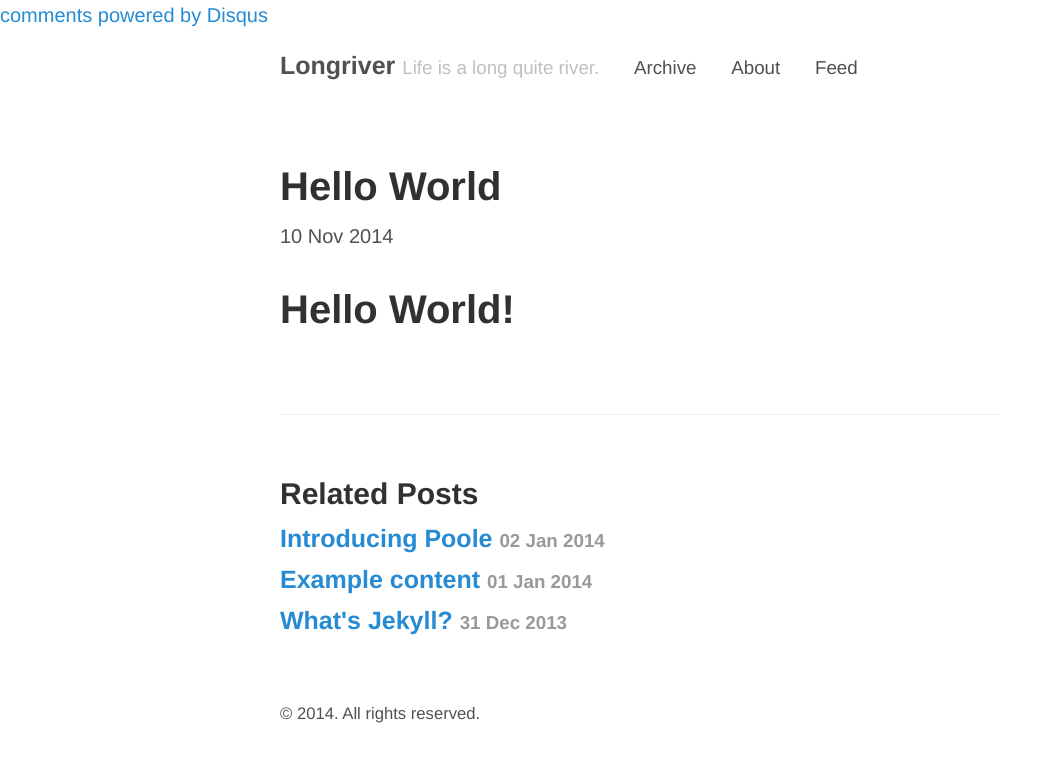
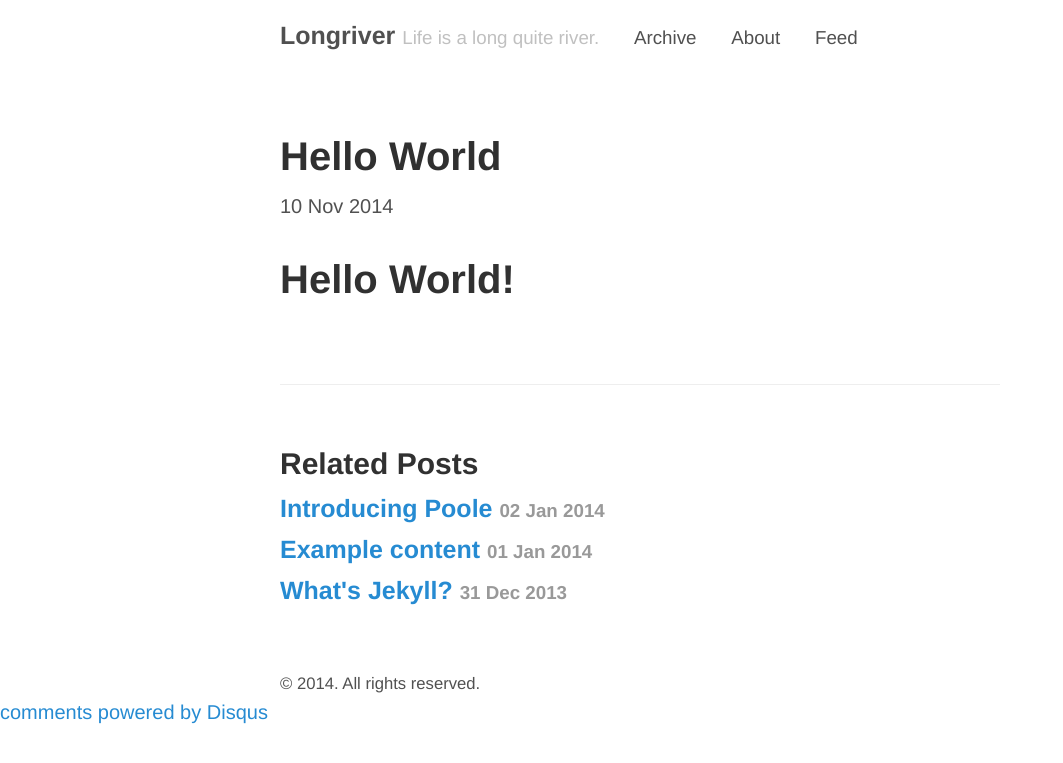
Before and after one commit to harveyaot/harveyaot.github.io, a Jekyll site: the page built from _posts/2014-11-10-hello-world.md, in a window 1280 px wide. Shown: the top 763 px of the page, without its empty margins (0-1063 px from the left). Built offline with Jekyll 4.4.1, drawn with Linux system fonts in a browser that asks for light colours; comment, search, counter and statistics services are not loaded.

Commit message:
fix comments

```diff
--- a/_layouts/default.html
+++ b/_layouts/default.html
@@ -2,8 +2,6 @@
 <html lang="en">
 
   {% include head.html %}
-  {% include comments.html %}
-  {% include google_analytics.html %}
 
   <body>
 
@@ -29,6 +27,8 @@
         </small>
       </footer>
     </div>
+  {% include comments.html %}
+  {% include google_analytics.html %}
 
   </body>
 </html>
```
